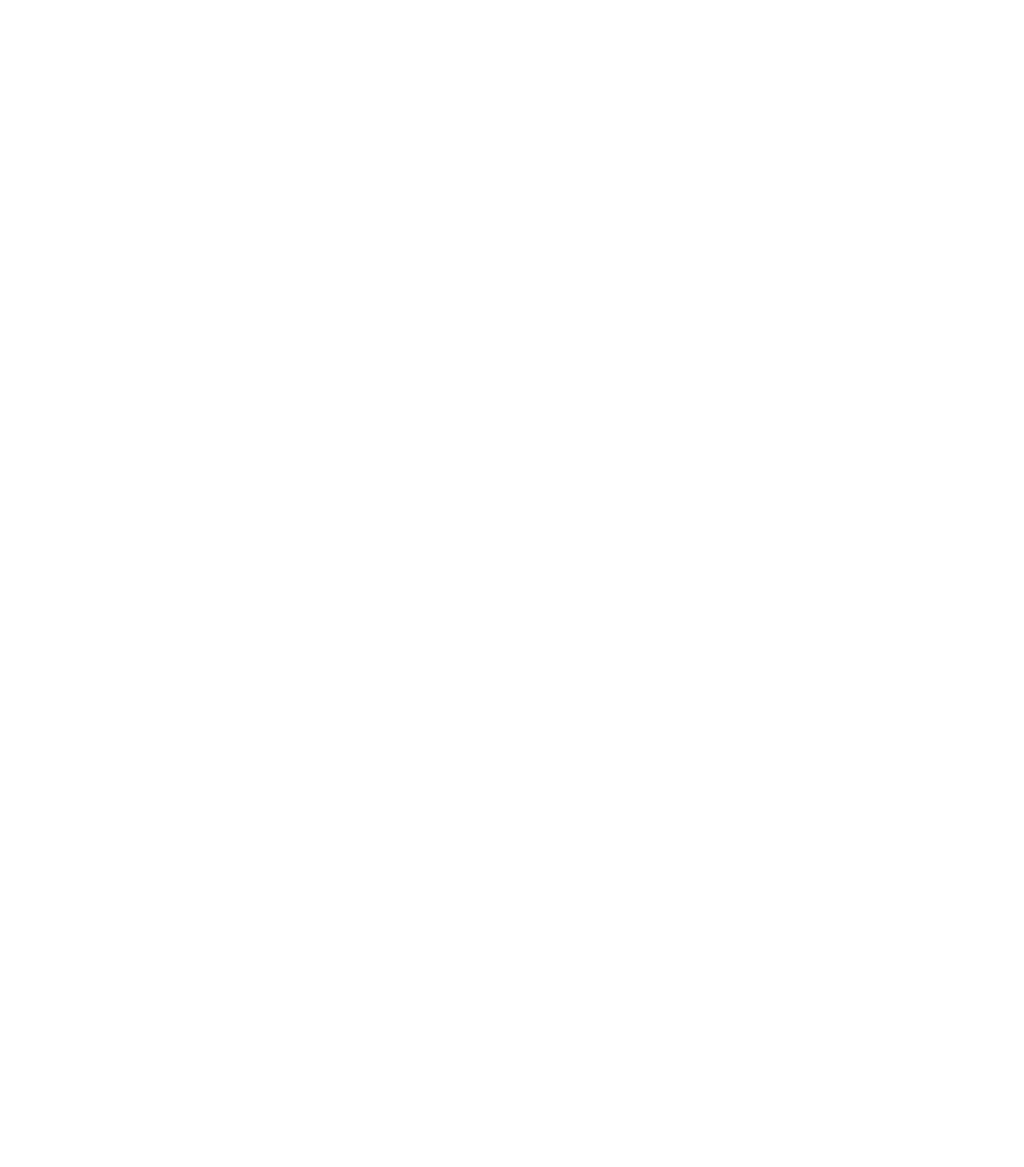
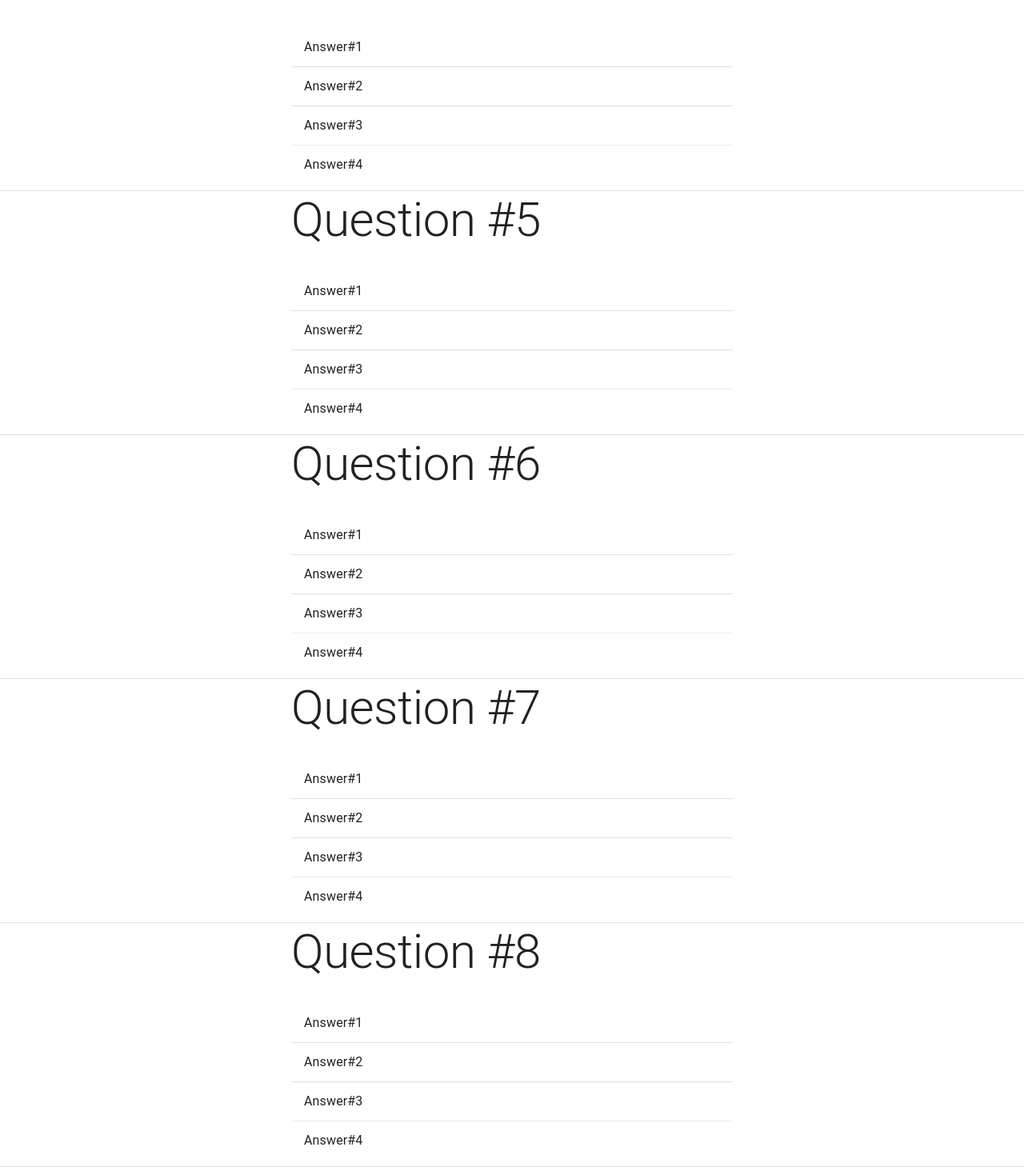
Before and after one commit to jazzyboii/trivia-app, a React (Create React App) app in the folder trivia-app/: page / in a window 1280 px wide. Shown: the part 1045-2504 px from the top of the page at 80% size. Before the commit the page ends 979 px from the top, so only its background shows below. Built offline with nearby package versions, Linux system fonts and the light colour scheme.

Commit message:
trivia app skeleton pt 2

```diff
--- a/trivia-app/src/App.jsx
+++ b/trivia-app/src/App.jsx
@@ -4,16 +4,27 @@ import React from 'react';
 import {Typography, List, ListItem, ListItemText, Divider, AppBar,ButtonGroup, Button, Card, CardActions,CardContent, CardMedia,CssBaseline, Grid,Toolbar, Container} from '@mui/material';
 //import {Typography, AppBar,CssBaseline,Toolbar, Container} from '@mui/material';
 
-const App = () => {
+
+function App() {
+
+  const generateQuestions = () =>{
+    fetch("https://opentdb.com/api.php?amount=10&category=11&type=multiple")
+    .then((res) => res.json())
+
+  }
+
   return (
     <>
       <CssBaseline/>
-      <AppBar position="relative">
+      <AppBar position="">
+        <AppBar position="relative">
         <Toolbar>
-          <Typography variant = "h6" >
-            Trivia App
+          <Typography variant="h6" component="div" sx={{ flexGrow: 1 }}>
+            Trivia app | Score:
           </Typography>
+          <Button color="inherit">New Questions</Button>
         </Toolbar>
+      </AppBar>
       </AppBar>
       <main>
         <div>
@@ -83,11 +94,120 @@ const App = () => {
               </List>
           </Container>
         <Divider />
+        <Container maxWidth="sm">
+              <Typography variant="h2" align="left" color="textPrimary" gutterBottom>
+                  Question #4
+              </Typography>
+              <List component="nav" aria-label="mailbox folders">
+                <ListItem button>
+                  <ListItemText primary="Answer#1" />
+                </ListItem>
+                <Divider />
+                <ListItem button divider>
+                  <ListItemText primary="Answer#2" />
+                </ListItem>
+                <ListItem button>
+                  <ListItemText primary="Answer#3" />
+                </ListItem>
+                <Divider light />
+                <ListItem button>
+                  <ListItemText primary="Answer#4" />
+                </ListItem>
+              </List>
+          </Container>
+        <Divider />
+        <Container maxWidth="sm">
+              <Typography variant="h2" align="left" color="textPrimary" gutterBottom>
+                  Question #5
+              </Typography>
+              <List component="nav" aria-label="mailbox folders">
+                <ListItem button>
+                  <ListItemText primary="Answer#1" />
+                </ListItem>
+                <Divider />
+                <ListItem button divider>
+                  <ListItemText primary="Answer#2" />
+                </ListItem>
+                <ListItem button>
+                  <ListItemText primary="Answer#3" />
+                </ListItem>
+                <Divider light />
+                <ListItem button>
+                  <ListItemText primary="Answer#4" />
+                </ListItem>
+              </List>
+          </Container>
+        <Divider />
+        <Container maxWidth="sm">
+              <Typography variant="h2" align="left" color="textPrimary" gutterBottom>
+                  Question #6
+              </Typography>
+              <List component="nav" aria-label="mailbox folders">
+                <ListItem button>
+                  <ListItemText primary="Answer#1" />
+                </ListItem>
+                <Divider />
+                <ListItem button divider>
+                  <ListItemText primary="Answer#2" />
+                </ListItem>
+                <ListItem button>
+                  <ListItemText primary="Answer#3" />
+                </ListItem>
+                <Divider light />
+                <ListItem button>
+                  <ListItemText primary="Answer#4" />
+                </ListItem>
+              </List>
+          </Container>
+        <Divider />
+        <Container maxWidth="sm">
+              <Typography variant="h2" align="left" color="textPrimary" gutterBottom>
+                  Question #7
+              </Typography>
+              <List component="nav" aria-label="mailbox folders">
+                <ListItem button>
+                  <ListItemText primary="Answer#1" />
+                </ListItem>
+                <Divider />
+                <ListItem button divider>
+                  <ListItemText primary="Answer#2" />
+                </ListItem>
+                <ListItem button>
+                  <ListItemText primary="Answer#3" />
+                </ListItem>
+                <Divider light />
+                <ListItem button>
+                  <ListItemText primary="Answer#4" />
+                </ListItem>
+              </List>
+          </Container>
+        <Divider />
+        <Container maxWidth="sm">
+              <Typography variant="h2" align="left" color="textPrimary" gutterBottom>
+                  Question #8
+              </Typography>
+              <List component="nav" aria-label="mailbox folders">
+                <ListItem button>
+                  <ListItemText primary="Answer#1" />
+                </ListItem>
+                <Divider />
+                <ListItem button divider>
+                  <ListItemText primary="Answer#2" />
+                </ListItem>
+                <ListItem button>
+                  <ListItemText primary="Answer#3" />
+                </ListItem>
+                <Divider light />
+                <ListItem button>
+                  <ListItemText primary="Answer#4" />
+                </ListItem>
+              </List>
+          </Container>
+        <Divider />
         </div>
       </main>
     </>
   );
 }
 
-
 export default App;
```
